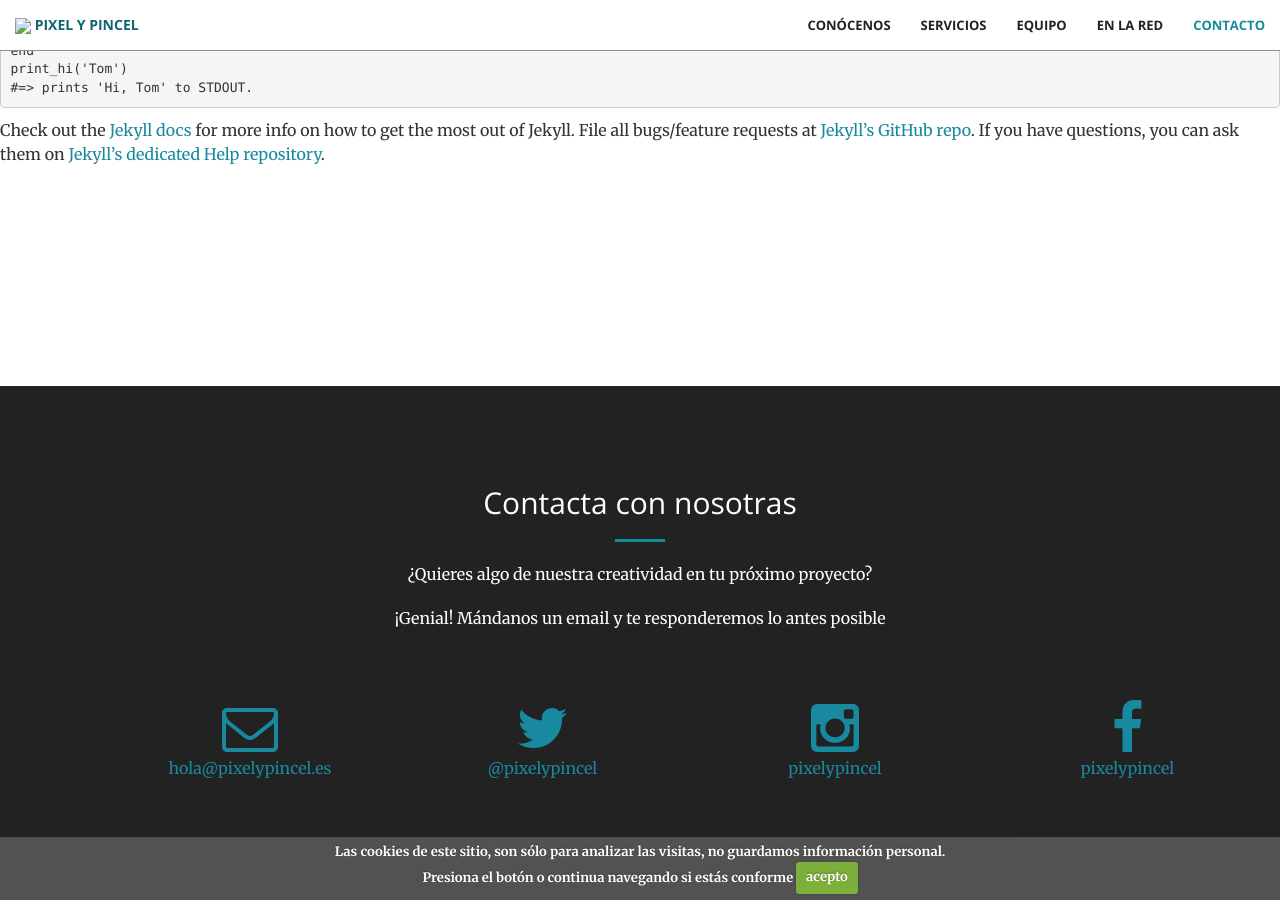
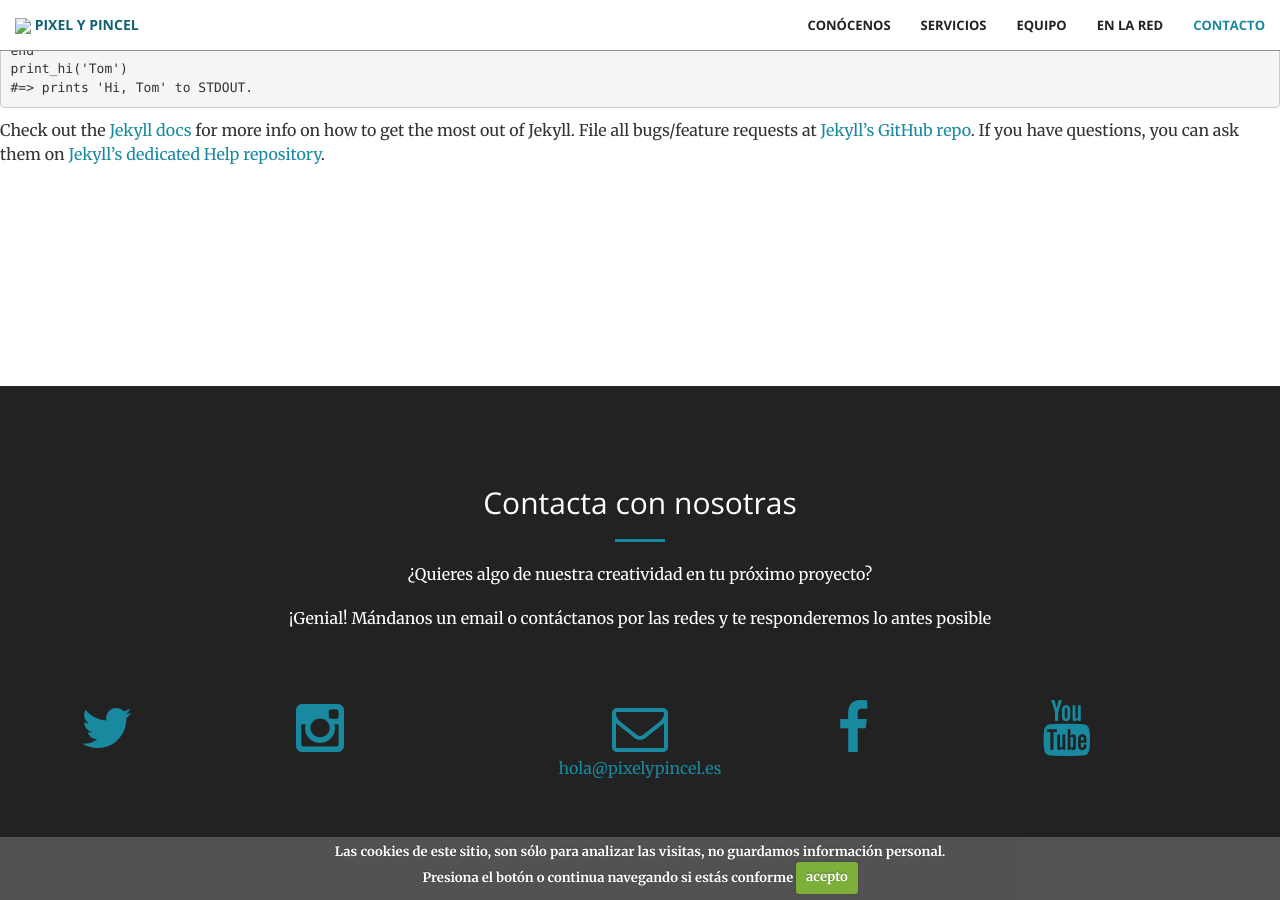
Before and after one commit to patrijoven/pixelypincel.github.io, a Jekyll site: the page built from _posts/2015-10-30-welcome-to-jekyll.markdown, in a window 1280 px wide and 900 px high, scrolled down 1449 px. Built offline with Jekyll 4.4.1, drawn with Linux system fonts in a browser that asks for light colours.

Commit message:
Enlazada con el canal de Youtube

```diff
--- a/_includes/contact.html
+++ b/_includes/contact.html
@@ -1,12 +1,28 @@
 <section id="contact" class="bg-dark">
   <div class="container">
     <div class="row">
-      <div class="col-lg-8 col-lg-offset-2 text-center">
+      <div class="col-lg-12 text-center">
         <h2 class="section-heading">Contacta con nosotras</h2>
         <hr class="primary">
         <p>¿Quieres algo de nuestra creatividad en tu próximo proyecto?</p>
 
-        <p>¡Genial! Mándanos un email y te responderemos lo antes posible</p>
+        <p>¡Genial! Mándanos un email o contáctanos por las redes y te responderemos lo antes posible</p>
+      </div>
+    </div>
+  </div>
+  <div class="container-fluid">
+    <div class="row">
+
+      <div class="col-lg-2 text-center contact-box">
+        <a href="https://twitter.com/{{ site.twitter_username }}">
+          <i class="fa fa-twitter fa-3x wow bounceIn" data-wow-delay=".1s"></i>
+        </a>
+      </div>
+
+      <div class="col-lg-2 text-center contact-box">
+        <a href="https://instagram.com/{{ site.instagram_username }}">
+          <i class="fa fa-instagram fa-3x wow bounceIn" data-wow-delay=".1s"></i>
+        </a>
       </div>
 
       <div class="col-lg-2 col-lg-offset-1 text-center contact-box">
@@ -17,29 +33,18 @@
         </a>
       </div>
 
-      <div class="col-lg-2 col-lg-offset-1 text-center contact-box">
-        <a href="https://twitter.com/{{ site.twitter_username }}">
-          <i class="fa fa-twitter fa-3x wow bounceIn" data-wow-delay=".1s"></i>
-
-          <p>@{{ site.twitter_username }}</p>
+      <div class="col-lg-2 text-center contact-box">
+        <a href="https://facebook.com/{{ site.facebook_username }}">
+          <i class="fa fa-facebook fa-3x wow bounceIn" data-wow-delay=".1s"></i>
         </a>
       </div>
 
-      <div class="col-lg-2 col-lg-offset-1 text-center contact-box">
-        <a href="https://instagram.com/{{ site.instagram_username }}">
-          <i class="fa fa-instagram fa-3x wow bounceIn" data-wow-delay=".1s"></i>
-
-          <p>{{ site.instagram_username }}</p>
-        </a>
-      </div>
-
-      <div class="col-lg-2 col-lg-offset-1 text-center contact-box">
-        <a href="https://facebook.com/{{ site.facebook_username }}">
-          <i class="fa fa-facebook fa-3x wow bounceIn" data-wow-delay=".1s"></i>
-
-          <p>{{ site.facebook_username }}</p>
+      <div class="col-lg-2   text-center contact-box">
+        <a href="https://www.youtube.com/channel/UCN-IXctyF66uq2eLKNuOnNQ">
+          <i class="fa fa-youtube fa-3x wow bounceIn" data-wow-delay=".1s"></i>
         </a>
       </div>
 
     </div>
+  </div>
 </section>
--- a/_includes/servicios.html
+++ b/_includes/servicios.html
@@ -25,7 +25,7 @@
 
       <div class="col-lg-4 col-md-6 text-center">
         <div class="service-box">
-          <i class="fa fa-4x fa-youtube-square wow bounceIn text-primary" data-wow-delay=".2s"></i>
+          <a href="https://www.youtube.com/channel/UCN-IXctyF66uq2eLKNuOnNQ"><i class="fa fa-4x fa-youtube-square wow bounceIn text-primary" data-wow-delay=".2s"></i></a>
 
           <h3>Contenido propio</h3>
 
```
